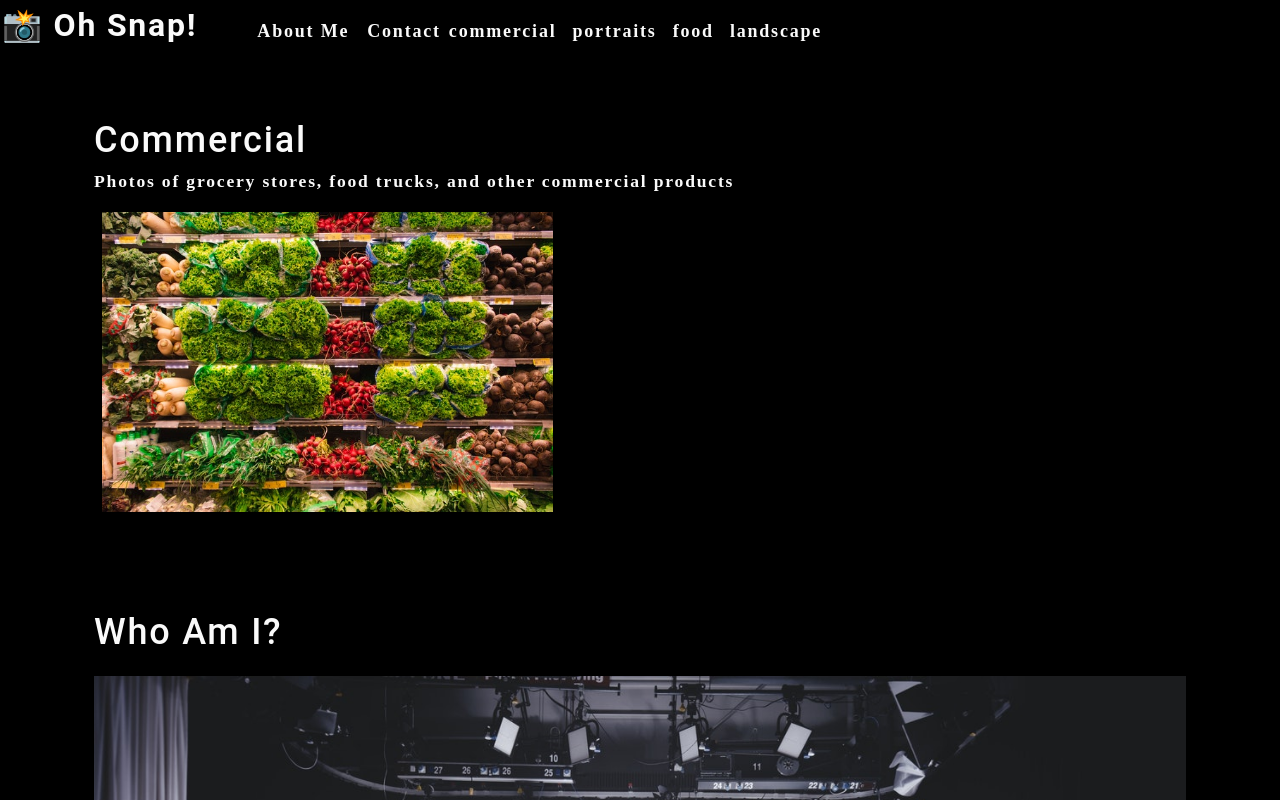
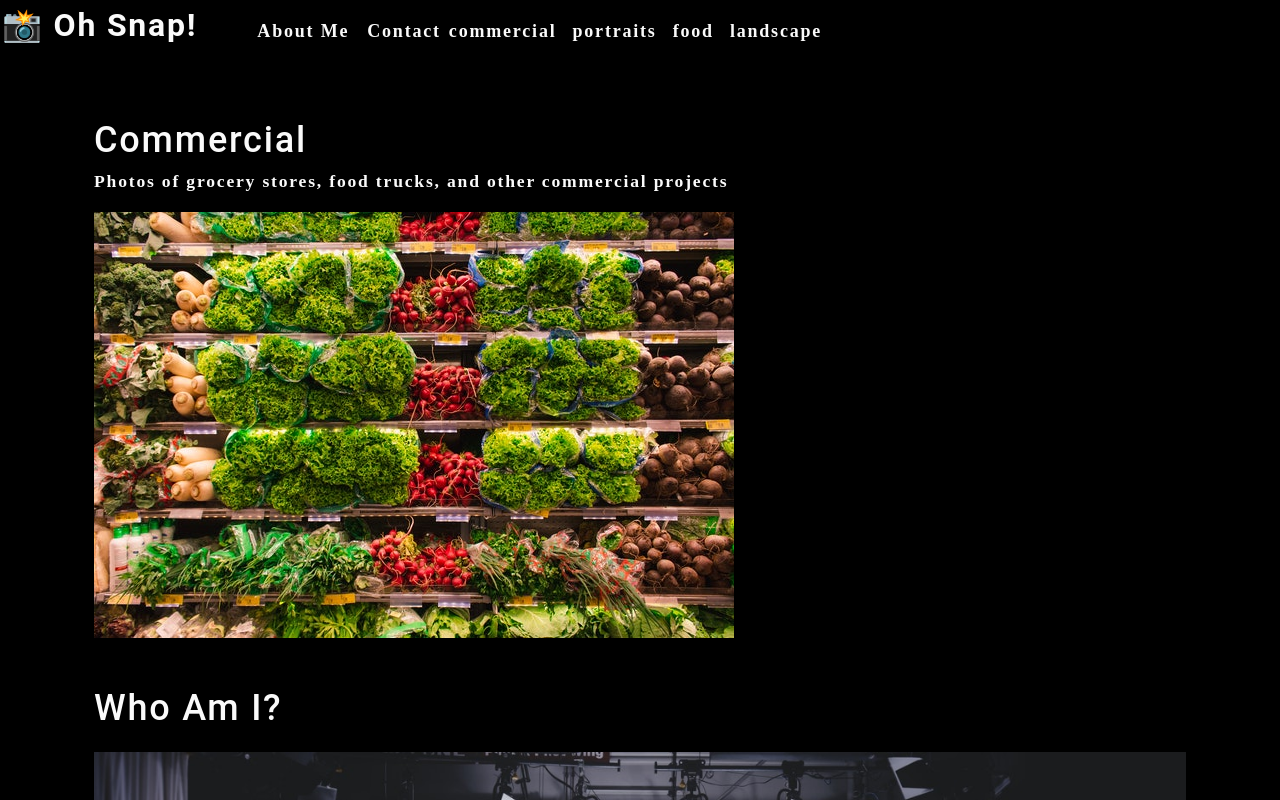
Before and after one commit to AshisPatel/photo-port, a React (Create React App) app: page / in a window 1280 px wide. Shown: the top 800 px of the page. Built offline with nearby package versions, Linux system fonts and the light colour scheme.

Commit message:
Pass currentcategory props to gallery, create PhotoList component

```diff
--- a/src/App.js
+++ b/src/App.js
@@ -28,7 +28,7 @@ function App() {
         currentCategory = {currentCategory}
       />
       <main>
-        <Gallery />
+        <Gallery currentCategory = {currentCategory}/>
         <About />
       </main>
     </div>
--- a/src/components/Gallery/Gallery.js
+++ b/src/components/Gallery/Gallery.js
@@ -1,25 +1,16 @@
-import React, { useState } from "react";
+import React from "react";
 import { capitalizeFirstLetter } from "../../utils/helpers";
-import photo from "../../assets/small/commercial/0.jpg";
+import PhotoList from "../PhotoList";
 
-function Gallery(props) {
+function Gallery({ currentCategory }) {
 
-    const currentCategory = {
-        name: "commercial",
-        description: "Photos of grocery stores, food trucks, and other commercial products"
-    };
+    const {name, description} = currentCategory;
 
     return (
         <section>
-            <h1>{capitalizeFirstLetter(currentCategory.name)}</h1>
-            <p>{currentCategory.description}</p>
-            <div>
-                <img
-                src={photo}
-                alt="Commercial Example"
-                className = "img-thumbnail mx-1"
-                />
-            </div>
+            <h1 data-testid="h1tag">{capitalizeFirstLetter(name)}</h1>
+            <p>{description}</p>
+            <PhotoList />
         </section>
     );
 }
--- /dev/null
+++ b/src/components/PhotoList.js
@@ -0,0 +1,17 @@
+import React from 'react';
+import photo from "../assets/small/commercial/0.jpg";
+
+function PhotoList() {
+
+    return (
+        <div>
+            <img
+                src={photo}
+                alt="Photo example"
+            />
+        </div>
+    );
+
+}
+
+export default PhotoList;
```
